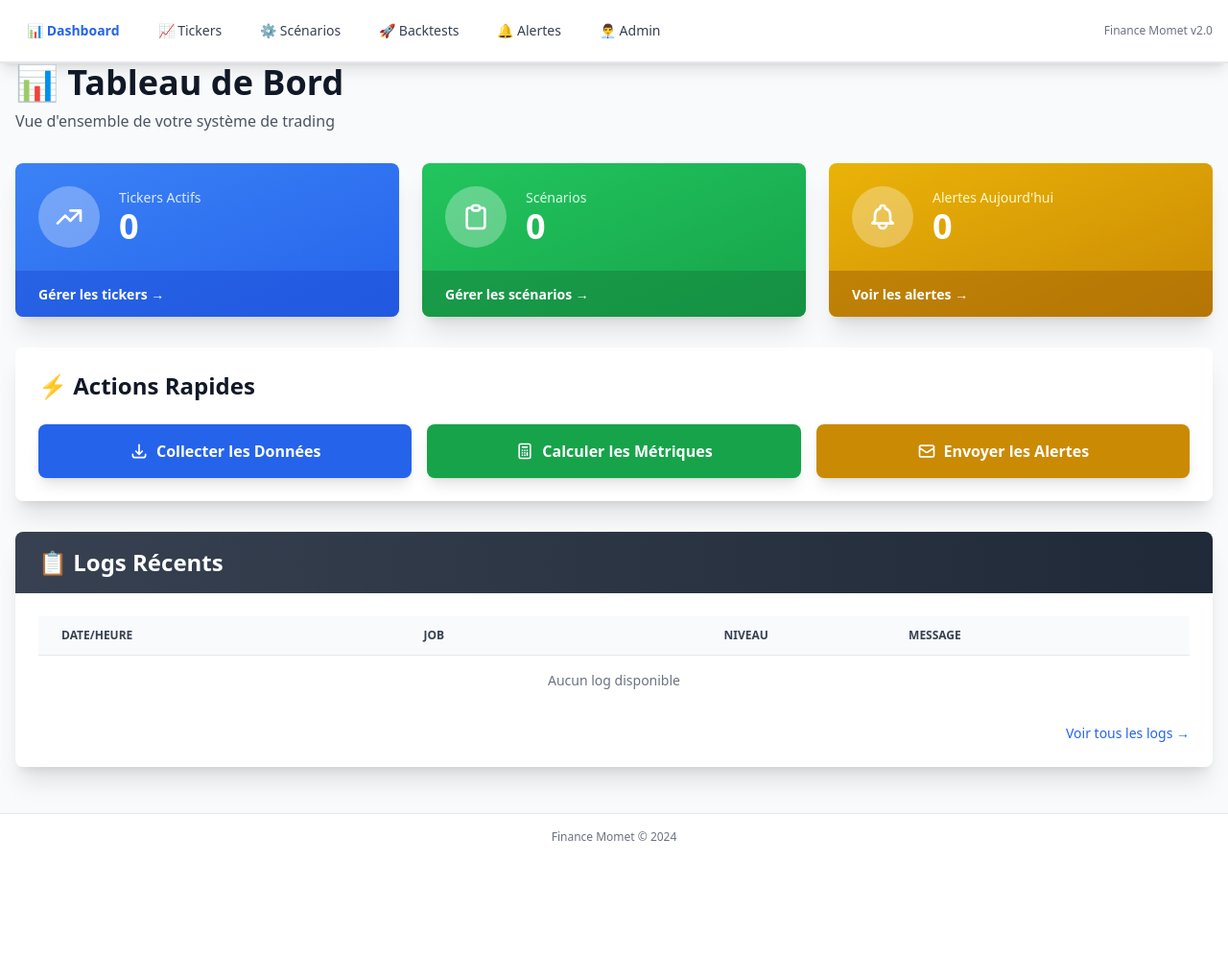
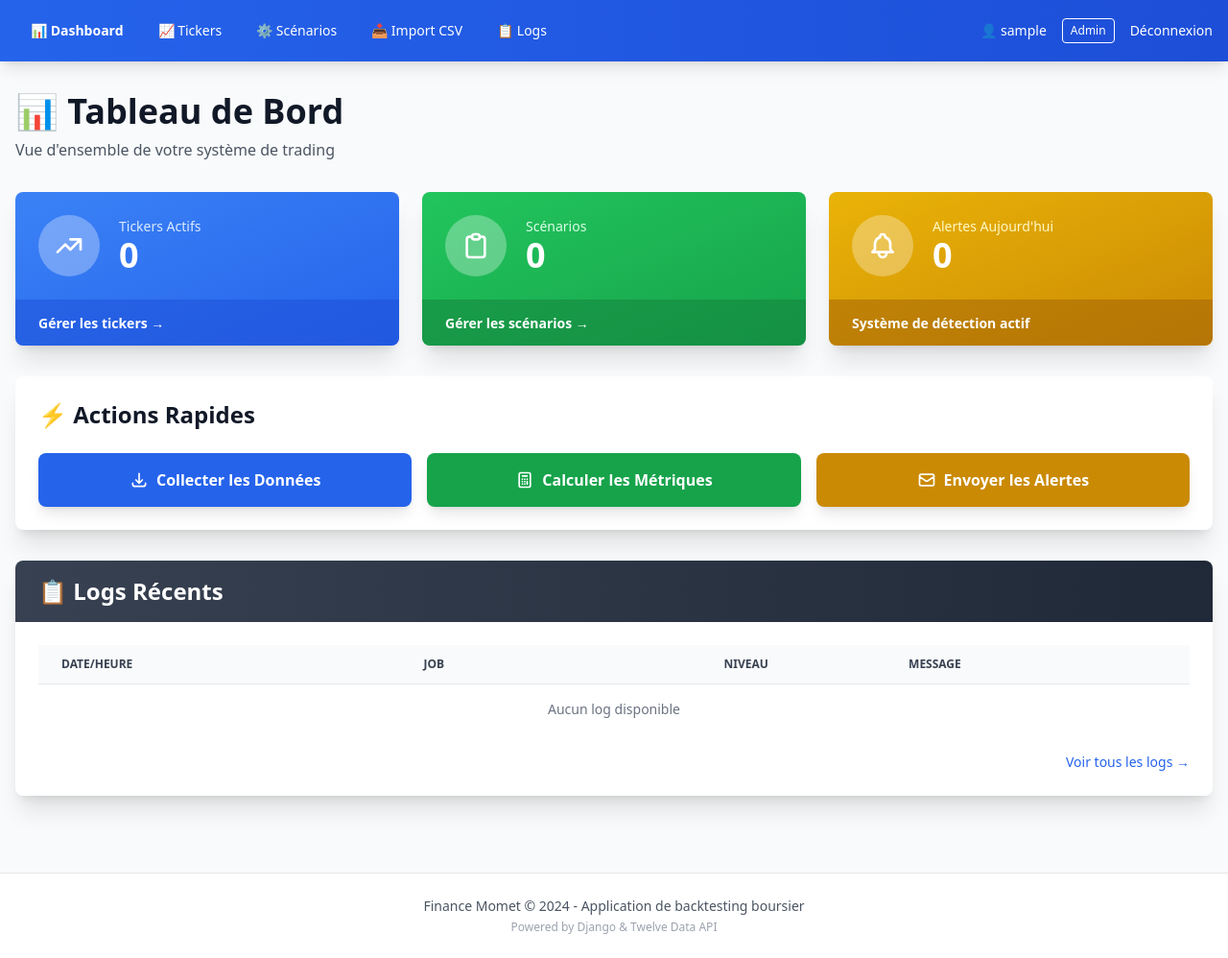
Before and after one commit to MAAREKANTONY/finance_momet, a Django app: page / in a window 1280 px wide. Shown: the whole page at 96% size. Before the commit the page ends 876 px from the top, so only its background shows below. Run offline with Django 4.2, Linux system fonts and the light colour scheme; the visitor is signed in with stand-in values (Sample User, id 1); data that the repository does not hold is empty; parts of the project's set-up code (start-up, migrations or seed data) failed here and were passed over; some libraries are stand-ins or nearby versions.

Commit message:
fix: suppression des liens vers admin Django du menu principal
Navigation simplifiée:
- Suppression du lien 'Admin' du menu principal
- Lien Admin visible uniquement pour superusers (petite icône en haut à droite)
- Suppression des liens admin dans les cartes du dashboard
- Menu limité à: Dashboard, Tickers, Scénarios, Import CSV, Logs

Interface 100% standalone sans dépendance à l'admin Django

```diff
--- a/templates/base.html
+++ b/templates/base.html
@@ -5,55 +5,68 @@
     <meta name="viewport" content="width=device-width, initial-scale=1.0">
     <title>{% block title %}Finance Momet{% endblock %}</title>
     <script src="https://cdn.tailwindcss.com"></script>
+    <script src="https://cdn.jsdelivr.net/npm/chart.js@4.4.0/dist/chart.umd.min.js"></script>
 </head>
 <body class="bg-gray-50">
-    <nav class="bg-white shadow-lg border-b-2 border-gray-200">
+    <!-- MENU NAVIGATION -->
+    <nav class="bg-gradient-to-r from-blue-600 to-blue-700 shadow-lg">
         <div class="max-w-7xl mx-auto px-4">
             <div class="flex justify-between h-16">
-                <div class="flex space-x-4">
-                    <a href="/" class="flex items-center px-3 py-2 text-sm font-semibold text-blue-600">
+                <div class="flex space-x-1">
+                    <a href="{% url 'dashboard' %}" class="flex items-center px-4 py-2 text-sm font-semibold text-white hover:bg-blue-800 rounded transition">
                         📊 Dashboard
                     </a>
-                    <a href="/admin/core/symbol/" class="flex items-center px-3 py-2 text-sm text-gray-700 hover:text-blue-600">
+                    <a href="{% url 'symbol_list' %}" class="flex items-center px-4 py-2 text-sm text-white hover:bg-blue-800 rounded transition">
                         📈 Tickers
                     </a>
-                    <a href="/admin/core/scenario/" class="flex items-center px-3 py-2 text-sm text-gray-700 hover:text-blue-600">
+                    <a href="{% url 'scenario_list' %}" class="flex items-center px-4 py-2 text-sm text-white hover:bg-blue-800 rounded transition">
                         ⚙️ Scénarios
                     </a>
-                    <a href="/admin/backtesting/backtestrun/" class="flex items-center px-3 py-2 text-sm text-gray-700 hover:text-blue-600">
-                        🚀 Backtests
+                    <a href="{% url 'import_tickers' %}" class="flex items-center px-4 py-2 text-sm text-white hover:bg-blue-800 rounded transition">
+                        📥 Import CSV
                     </a>
-                    <a href="/admin/core/alert/" class="flex items-center px-3 py-2 text-sm text-gray-700 hover:text-blue-600">
-                        🔔 Alertes
-                    </a>
-                    <a href="/admin/" class="flex items-center px-3 py-2 text-sm text-gray-700 hover:text-blue-600">
-                        👨‍💼 Admin
+                    <a href="{% url 'logs' %}" class="flex items-center px-4 py-2 text-sm text-white hover:bg-blue-800 rounded transition">
+                        📋 Logs
                     </a>
                 </div>
-                <div class="flex items-center">
-                    <span class="text-xs text-gray-500">Finance Momet v2.0</span>
+                <div class="flex items-center space-x-4">
+                    {% if user.is_authenticated %}
+                    <span class="text-sm text-white">👤 {{ user.username }}</span>
+                    {% if user.is_superuser %}
+                    <a href="{% url 'admin:index' %}" class="text-xs text-white hover:text-blue-200 border border-white px-2 py-1 rounded">
+                        Admin
+                    </a>
+                    {% endif %}
+                    <a href="{% url 'admin:logout' %}" class="text-sm text-white hover:text-red-200">Déconnexion</a>
+                    {% else %}
+                    <a href="{% url 'admin:login' %}" class="text-sm text-white hover:text-blue-200">Connexion</a>
+                    {% endif %}
                 </div>
             </div>
         </div>
     </nav>
 
+    <!-- MESSAGES -->
     {% if messages %}
     <div class="max-w-7xl mx-auto px-4 mt-4">
         {% for message in messages %}
-        <div class="{% if message.tags == 'error' %}bg-red-100 border-red-400 text-red-700{% else %}bg-green-100 border-green-400 text-green-700{% endif %} border px-4 py-3 rounded mb-2">
+        <div class="{% if message.tags == 'error' %}bg-red-100 border-red-400 text-red-700{% else %}bg-green-100 border-green-400 text-green-700{% endif %} border px-4 py-3 rounded-lg shadow-sm mb-2">
             {{ message }}
         </div>
         {% endfor %}
     </div>
     {% endif %}
 
-    <main>
+    <!-- CONTENU -->
+    <main class="py-8">
         {% block content %}{% endblock %}
     </main>
 
-    <footer class="bg-white border-t mt-12 py-4">
-        <div class="max-w-7xl mx-auto px-4 text-center text-xs text-gray-500">
-            Finance Momet © 2024
+    <!-- FOOTER -->
+    <footer class="bg-white border-t mt-12 py-6">
+        <div class="max-w-7xl mx-auto px-4 text-center">
+            <p class="text-sm text-gray-600">Finance Momet © 2024 - Application de backtesting boursier</p>
+            <p class="text-xs text-gray-400 mt-1">Powered by Django & Twelve Data API</p>
         </div>
     </footer>
 </body>
--- a/templates/dashboard/index.html
+++ b/templates/dashboard/index.html
@@ -82,9 +82,9 @@
                 </div>
             </div>
             <div class="bg-yellow-700 bg-opacity-50 px-6 py-3">
-                <a href="{% url 'admin:core_alert_changelist' %}" class="text-sm font-semibold text-white hover:text-yellow-100">
-                    Voir les alertes →
-                </a>
+                <span class="text-sm font-semibold text-white">
+                    Système de détection actif
+                </span>
             </div>
         </div>
     </div>
```
